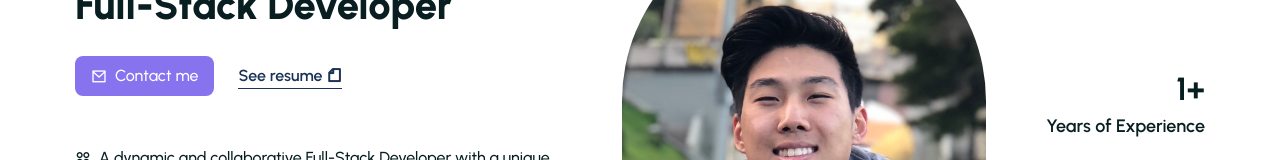
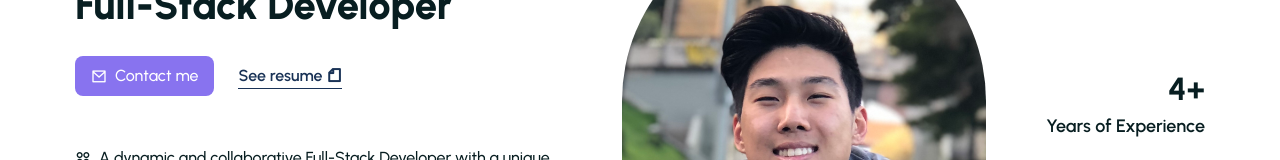
Before and after one commit to royjohnlee/portfolio, a React (Create React App) app: page / in a window 1280 px wide. Shown: the part 244-404 px from the top of the page. Built offline with nearby package versions, Linux system fonts and the light colour scheme.

Commit message:
change count year

```diff
--- a/src/components/UI/Hero.jsx
+++ b/src/components/UI/Hero.jsx
@@ -110,7 +110,7 @@
           <div className="md:basis-1/5 flex justify-between text-center mt-10 flex-wrap gap-3 md:mt-0 md:flex-col md:justify-end md:text-end">
             <div className="mb-10">
               <h2 className="text-headingColor font-[700] text-[32px]">
-                <CountUp start={0} end={1} duration={2} suffix="+" />
+                <CountUp start={0} end={4} duration={2} suffix="+" />
               </h2>
               <h4 className="text-headingColor font-[600] text-[18px]">
                 Years of Experience
```
